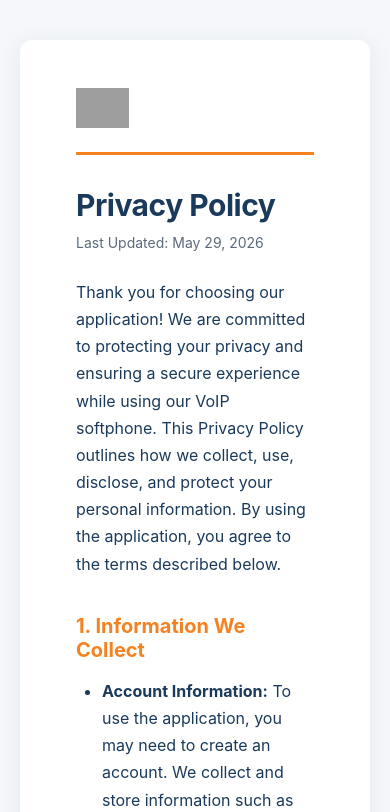
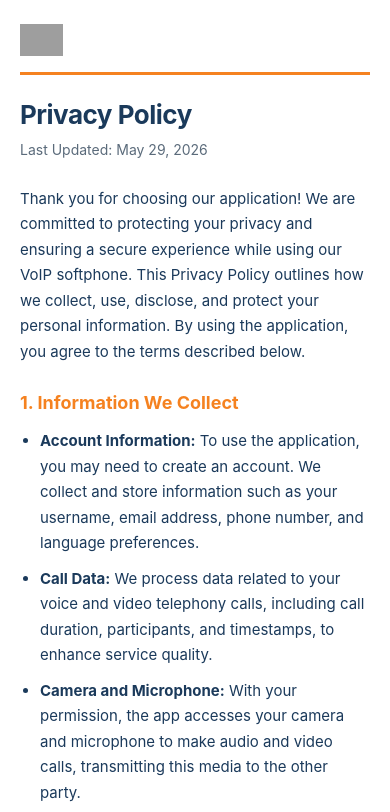
Before and after one commit to WebTrit/webtrit_phone_hosting, a plain HTML site: page public/privacy-policy/index.html in a window 390 px wide. Shown: the top 812 px of the page. Drawn offline with Linux system fonts and the light colour scheme; grey boxes are pictures that could not be loaded.

Commit message:
fix: improve privacy policy mobile layout
Reduce excessive nested padding on small screens and make the card
full-width on mobile.

```diff
--- a/public/privacy-policy/index.html
+++ b/public/privacy-policy/index.html
@@ -75,6 +75,22 @@
         }
         .contact-info p { margin: 4px 0; color: var(--muted); }
         .contact-info p strong { color: var(--navy); }
+        @media (max-width: 600px) {
+            body { padding: 0; background-color: #fff; }
+            .container {
+                padding: 24px 20px;
+                border-radius: 0;
+                box-shadow: none;
+                max-width: none;
+            }
+            .brand-bar { padding-bottom: 16px; margin-bottom: 24px; }
+            .brand-bar img { height: 32px; }
+            h1 { font-size: 26px; }
+            h2 { font-size: 18px; margin-top: 28px; }
+            p, ul { font-size: 15px; }
+            ul { padding-left: 20px; margin-left: 0; }
+            .contact-info { padding: 18px 20px; }
+        }
     </style>
 </head>
 <body>
```
